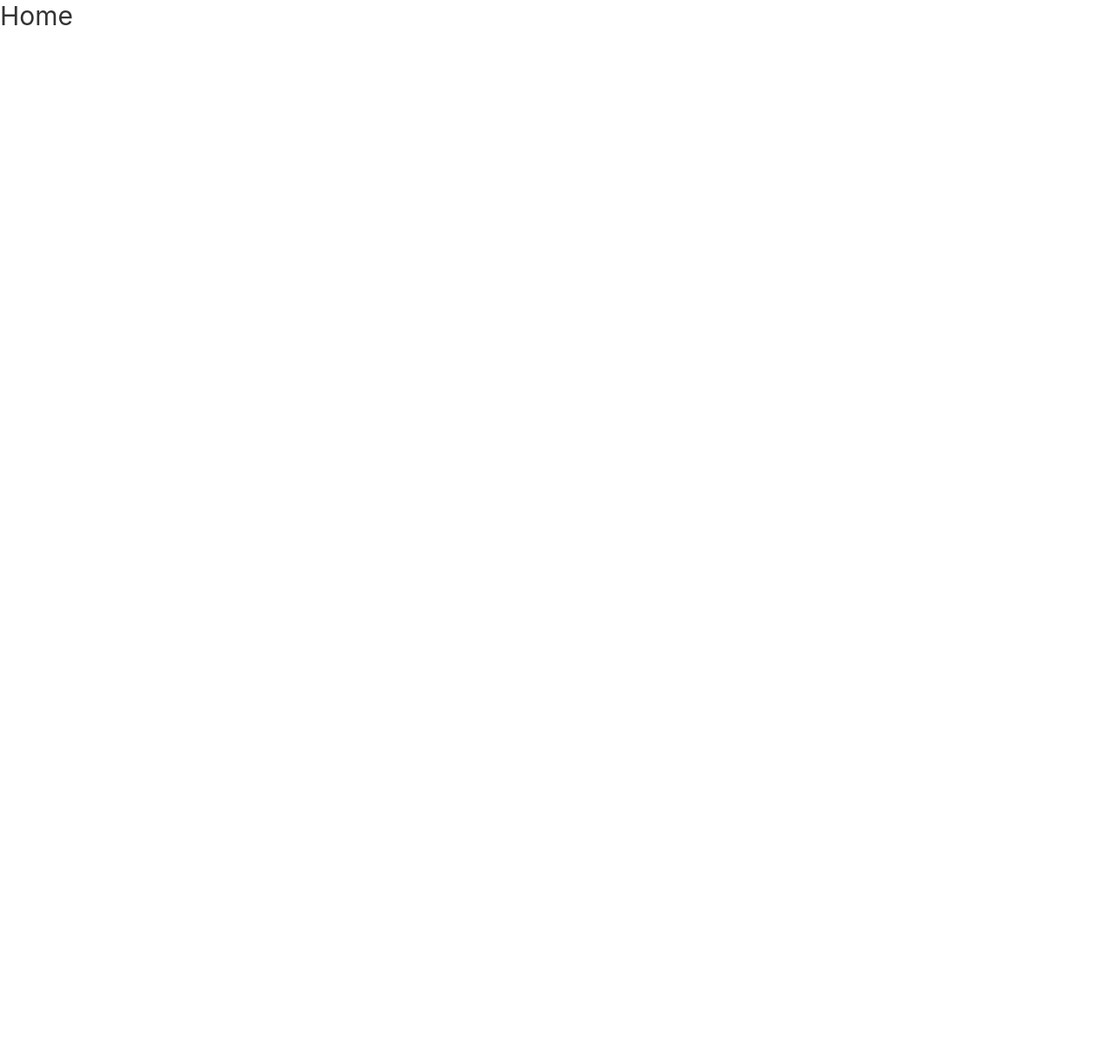
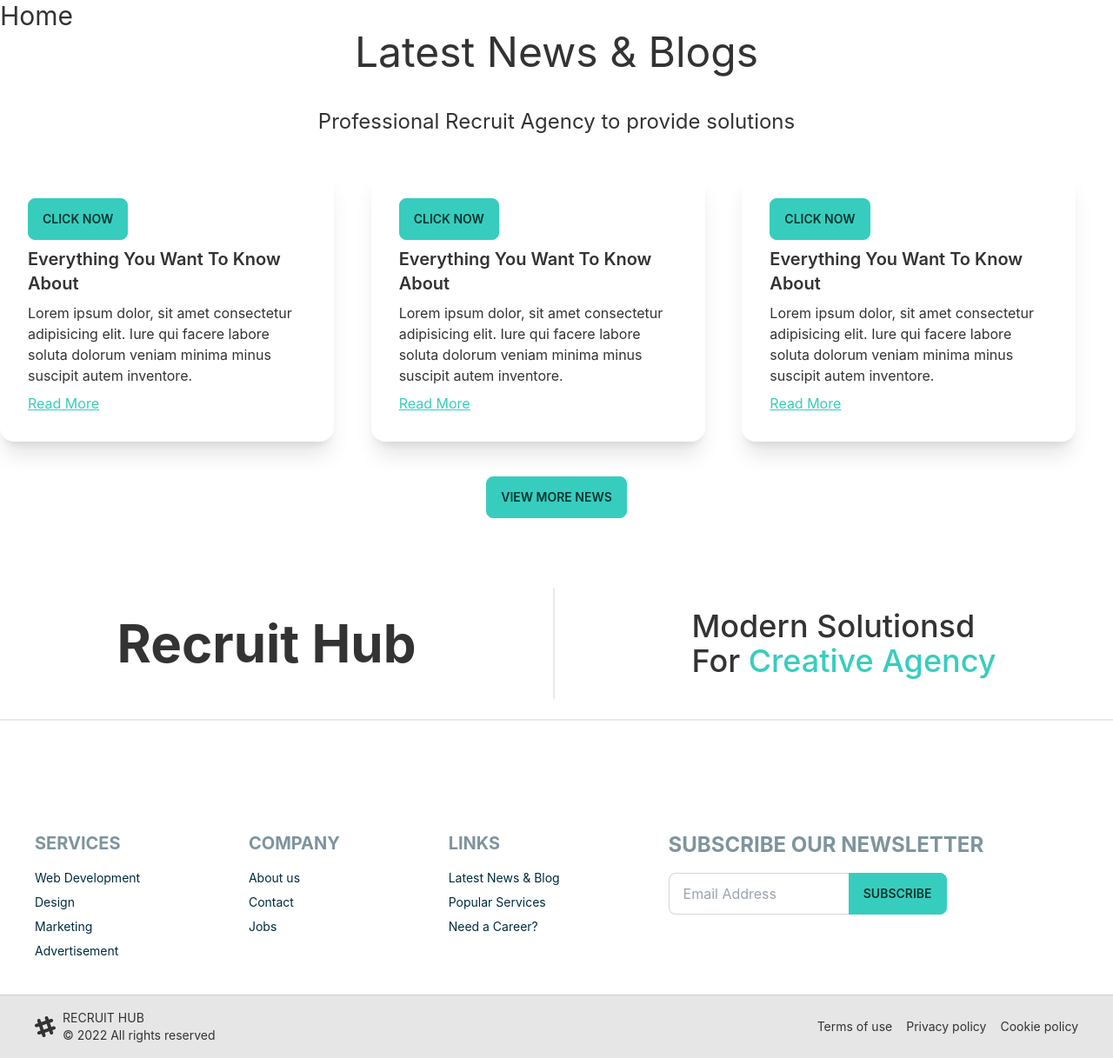
Before and after one commit to thecreativegang/recruit-hub-client-2, a React (Create React App) app: page / in a window 1280 px wide. Shown: the whole page at 87% size. Before the commit the page ends 800 px from the top, so only its background shows below. Built offline with nearby package versions, Linux system fonts and the light colour scheme.

Commit message:
footer and newsBlog added

```diff
--- a/package.json
+++ b/package.json
@@ -3,8 +3,9 @@
   "version": "0.1.0",
   "private": true,
   "dependencies": {
-    "@fortawesome/fontawesome-svg-core": "^6.1.1",
-    "@fortawesome/free-solid-svg-icons": "^6.1.1",
+    "@fortawesome/fontawesome-svg-core": "^6.1.2",
+    "@fortawesome/free-regular-svg-icons": "^6.1.2",
+    "@fortawesome/free-solid-svg-icons": "^6.1.2",
     "@fortawesome/react-fontawesome": "^0.2.0",
     "@testing-library/jest-dom": "^5.16.4",
     "@testing-library/react": "^13.3.0",
--- a/src/App.js
+++ b/src/App.js
@@ -3,6 +3,7 @@
 import Home from './components/Home/Home';
 import { ToastContainer, toast } from 'react-toastify';
 import 'react-toastify/dist/ReactToastify.css';
+import Footer from './components/Footer/Footer';
 
 function App() {
   return (
--- /dev/null
+++ b/src/components/Articles/Articles.js
@@ -0,0 +1,55 @@
+import React from 'react';
+
+
+const Articles = () => {
+    return (
+        <div>
+           <div className='text-center'>
+           <h1 className=' text-5xl'>Latest News & Blogs</h1>
+            <p className='my-10 text-2xl font-'>Professional Recruit Agency to provide solutions</p>
+           </div>
+
+        <div className='grid grid-cols-3'>
+        <div class="card w-96 bg-base-100 shadow-xl">
+  <div class="card-body">
+  <div class="card-actions justify-start">
+      <button class="btn btn-primary">Click Now</button>
+    </div>
+    <h2 class="card-title">Everything You Want To Know About</h2>
+    <p>Lorem ipsum dolor, sit amet consectetur adipisicing elit. Iure qui facere labore soluta dolorum veniam minima minus suscipit autem inventore.</p>
+
+    <a class="link link-primary">Read More </a>
+  </div>
+</div>
+        <div class="card w-96 bg-base-100 shadow-xl">
+  <div class="card-body">
+  <div class="card-actions justify-start">
+      <button class="btn btn-primary">Click Now</button>
+    </div>
+    <h2 class="card-title">Everything You Want To Know About</h2>
+    <p>Lorem ipsum dolor, sit amet consectetur adipisicing elit. Iure qui facere labore soluta dolorum veniam minima minus suscipit autem inventore.</p>
+
+    <a class="link link-primary">Read More </a>
+  </div>
+</div>
+        <div class="card w-96 bg-base-100 shadow-xl">
+  <div class="card-body">
+  <div class="card-actions justify-start">
+      <button class="btn btn-primary">Click Now</button>
+    </div>
+    <h2 class="card-title">Everything You Want To Know About</h2>
+    <p>Lorem ipsum dolor, sit amet consectetur adipisicing elit. Iure qui facere labore soluta dolorum veniam minima minus suscipit autem inventore.</p>
+
+    <a class="link link-primary">Read More </a>
+  </div>
+</div>
+        </div>
+        <div className='grid justify-items-center my-10'>
+            <button class="btn btn-primary">View More News</button>
+        </div>
+
+        </div>
+    );
+};
+
+export default Articles;
--- /dev/null
+++ b/src/components/Footer/Footer.js
@@ -0,0 +1,57 @@
+import React from 'react';
+
+const Footer = () => {
+    const today = new Date();
+    return (
+        <div>
+
+            <footer class="footer p-10 bg-white-200 text-info-content">
+   <div>
+    <span class="footer-title text-xl">Services</span>
+    <a class="link link-hover">Web Development</a>
+    <a class="link link-hover">Design</a>
+    <a class="link link-hover">Marketing</a>
+    <a class="link link-hover">Advertisement</a>
+  </div>
+  <div>
+    <span class="footer-title text-xl">Company</span>
+    <a class="link link-hover">About us</a>
+    <a class="link link-hover">Contact</a>
+    <a class="link link-hover">Jobs</a>
+
+  </div>
+  <div>
+    <span class="footer-title text-xl">Links</span>
+    <a class="link link-hover">Latest News & Blog</a>
+    <a class="link link-hover">Popular Services</a>
+    <a class="link link-hover">Need a Career?</a>
+  </div>
+  <div>
+    <span class="footer-title text-2xl">Subscribe Our Newsletter</span>
+    <div class="form-control w-80">
+
+      <div class="relative">
+        <input type="text" placeholder="Email Address" class="input input-bordered w-full pr-16" />
+        <button class="btn btn-primary absolute top-0 right-0 rounded-l-none">Subscribe</button>
+      </div>
+    </div>
+  </div>
+</footer>
+<footer class="footer px-10 py-4 border-t bg-base-200 text-base-content border-base-300">
+  <div class="items-center grid-flow-col">
+    <svg width="24" height="24" viewBox="0 0 24 24" xmlns="http://www.w3.org/2000/svg" fill-rule="evenodd" clip-rule="evenodd" class="fill-current"><path d="M22.672 15.226l-2.432.811.841 2.515c.33 1.019-.209 2.127-1.23 2.456-1.15.325-2.148-.321-2.463-1.226l-.84-2.518-5.013 1.677.84 2.517c.391 1.203-.434 2.542-1.831 2.542-.88 0-1.601-.564-1.86-1.314l-.842-2.516-2.431.809c-1.135.328-2.145-.317-2.463-1.229-.329-1.018.211-2.127 1.231-2.456l2.432-.809-1.621-4.823-2.432.808c-1.355.384-2.558-.59-2.558-1.839 0-.817.509-1.582 1.327-1.846l2.433-.809-.842-2.515c-.33-1.02.211-2.129 1.232-2.458 1.02-.329 2.13.209 2.461 1.229l.842 2.515 5.011-1.677-.839-2.517c-.403-1.238.484-2.553 1.843-2.553.819 0 1.585.509 1.85 1.326l.841 2.517 2.431-.81c1.02-.33 2.131.211 2.461 1.229.332 1.018-.21 2.126-1.23 2.456l-2.433.809 1.622 4.823 2.433-.809c1.242-.401 2.557.484 2.557 1.838 0 .819-.51 1.583-1.328 1.847m-8.992-6.428l-5.01 1.675 1.619 4.828 5.011-1.674-1.62-4.829z"></path></svg>
+    <p>RECRUIT HUB <br/> © {today.getFullYear()} All rights reserved</p>
+  </div>
+  <div class="md:place-self-center md:justify-self-end">
+    <div class="grid grid-flow-col gap-4">
+    <a class="link link-hover">Terms of use</a>
+    <a class="link link-hover">Privacy policy</a>
+    <a class="link link-hover">Cookie policy</a>
+    </div>
+  </div>
+</footer>
+        </div>
+    );
+};
+
+export default Footer;
--- a/src/components/Home/Home.js
+++ b/src/components/Home/Home.js
@@ -1,9 +1,15 @@
 import React from 'react';
+import Articles from '../Articles/Articles';
+import Footer from '../Footer/Footer';
+import RhubDesign from '../RhubDesign/RhubDesign';
 
 const Home = () => {
     return (
         <div>
             <h1 className='text-3xl'>Home</h1>
+            <Articles></Articles>
+            <RhubDesign></RhubDesign>
+            <Footer></Footer>
         </div>
     );
 };
--- /dev/null
+++ b/src/components/RhubDesign/RhubDesign.js
@@ -0,0 +1,20 @@
+import React from 'react';
+
+const RhubDesign = () => {
+    return (
+        <div className='my-20'>
+            <div class="flex flex-col w-full lg:flex-row">
+  <div class="grid flex-grow h-32 card bg-base-100 rounded-box place-items-center">
+    <h1 className='text-6xl font-bold'>Recruit Hub</h1>
+    </div>
+  <div class="divider lg:divider-horizontal"></div>
+  <div class="grid flex-grow h-32 card bg-base-100 rounded-box place-items-center">
+    <h1 className='text-4xl font-medium'>Modern Solutionsd <br /> For <span className='text-primary'>Creative Agency</span> </h1>
+  </div>
+</div>
+<div class="divider"></div>
+        </div>
+    );
+};
+
+export default RhubDesign;
```
Also changed, not shown: 1 other file (tests, documents, lock files or other folders).
